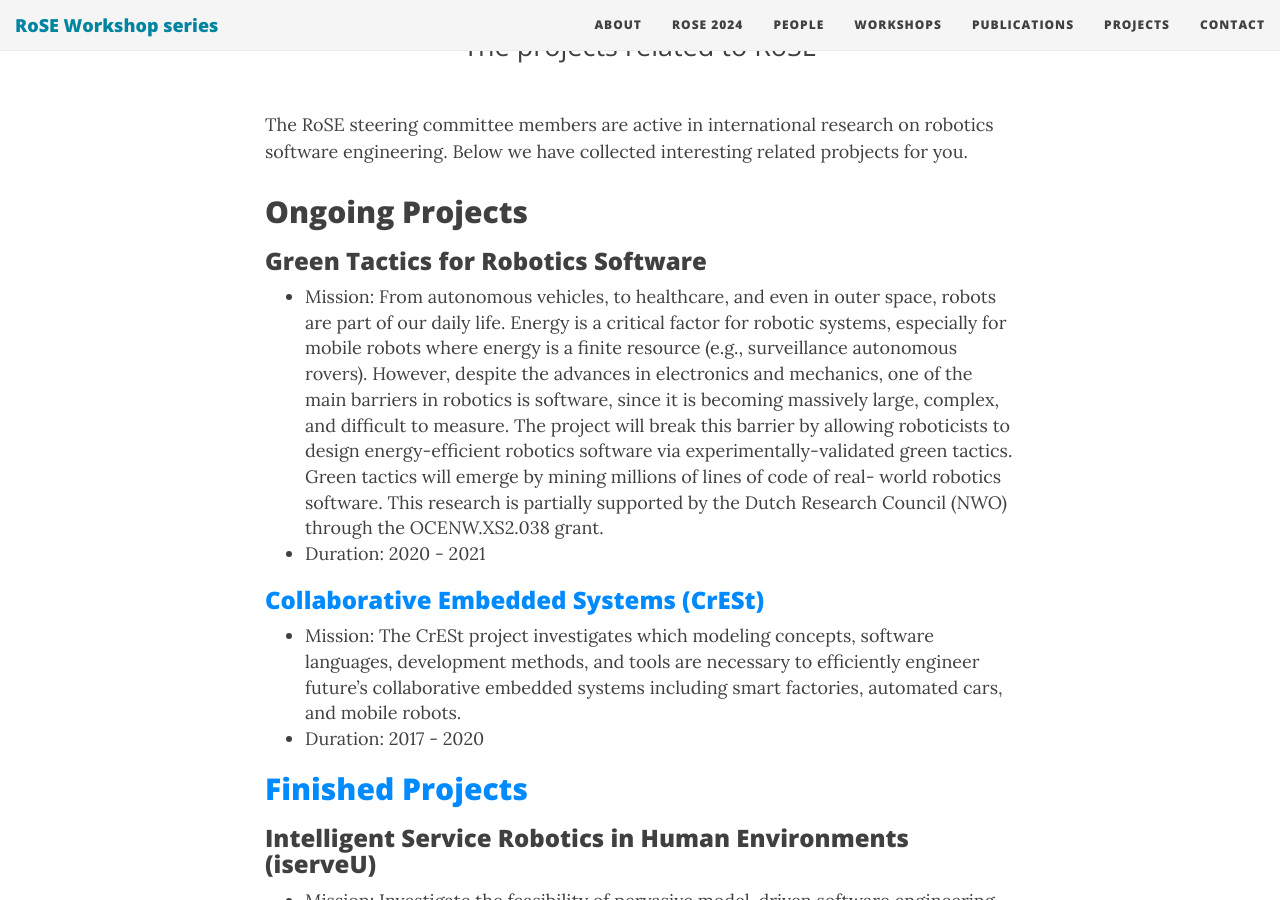
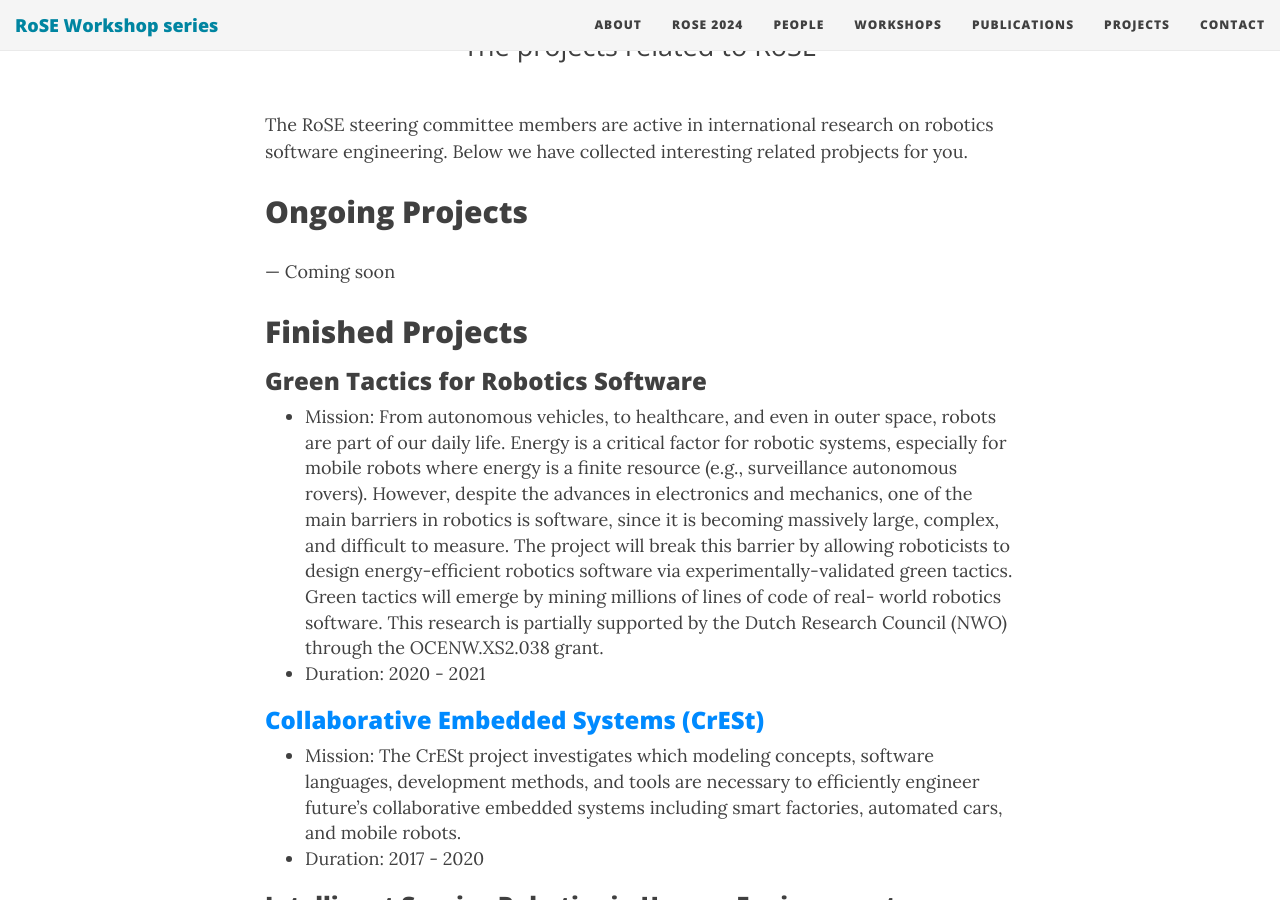
Before and after one commit to rose-workshops/rose-workshops.github.io, a Jekyll site: the page built from projects.md, in a window 1280 px wide and 900 px high, scrolled down 221 px. Built offline with Jekyll 4.4.1, drawn with Linux system fonts in a browser that asks for light colours; nearby versions of some CDN libraries.

Commit message:
Update projects.md

```diff
--- a/projects.md
+++ b/projects.md
@@ -8,21 +8,20 @@ The RoSE steering committee members are active in international research on robo
 
 ## Ongoing Projects
 
+--- Coming soon
+
+## Finished Projects
+
 ### Green Tactics for Robotics Software
-
 - Mission: From autonomous vehicles, to healthcare, and even in outer space, robots are part of our daily life. Energy is a critical factor for robotic systems, especially for mobile robots where energy is a finite resource (e.g., surveillance autonomous rovers). However, despite the advances in electronics and mechanics, one of the main barriers in robotics is software, since it is becoming massively large, complex, and difficult to measure.
 The project will break this barrier by allowing roboticists to design energy-efficient robotics software via experimentally-validated green tactics. Green tactics will emerge by mining millions of lines of code of real- world robotics software.
 This research is partially supported by the Dutch Research Council (NWO) through the OCENW.XS2.038 grant.
 - Duration: 2020 - 2021
 
 ### [Collaborative Embedded Systems (CrESt)](https://crest.in.tum.de/)
-
 - Mission: The CrESt project investigates which modeling concepts, software languages, development methods, and tools are necessary to efficiently engineer future’s collaborative embedded systems including smart factories, automated cars, and mobile robots.
 - Duration: 2017 - 2020
 
-## [Finished Projects](http://www.se-rwth.de/materials/iserveu/)
-
 ### Intelligent Service Robotics in Human Environments (iserveU)
-
 - Mission: Investigate the feasibility of pervasive model-driven software engineering for complex service robotics applications in the domain of robotics transport applications in human environments.
 - Duration: 2013 - 2016
```
